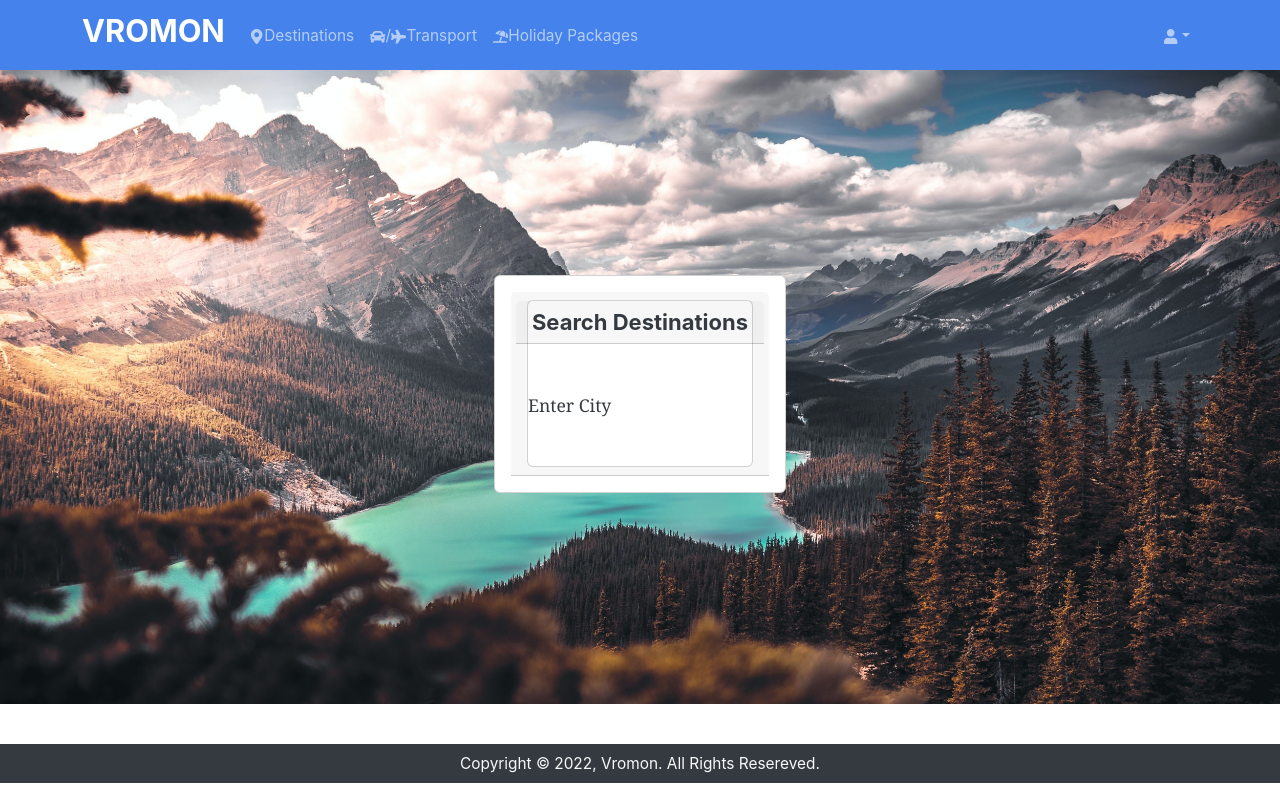
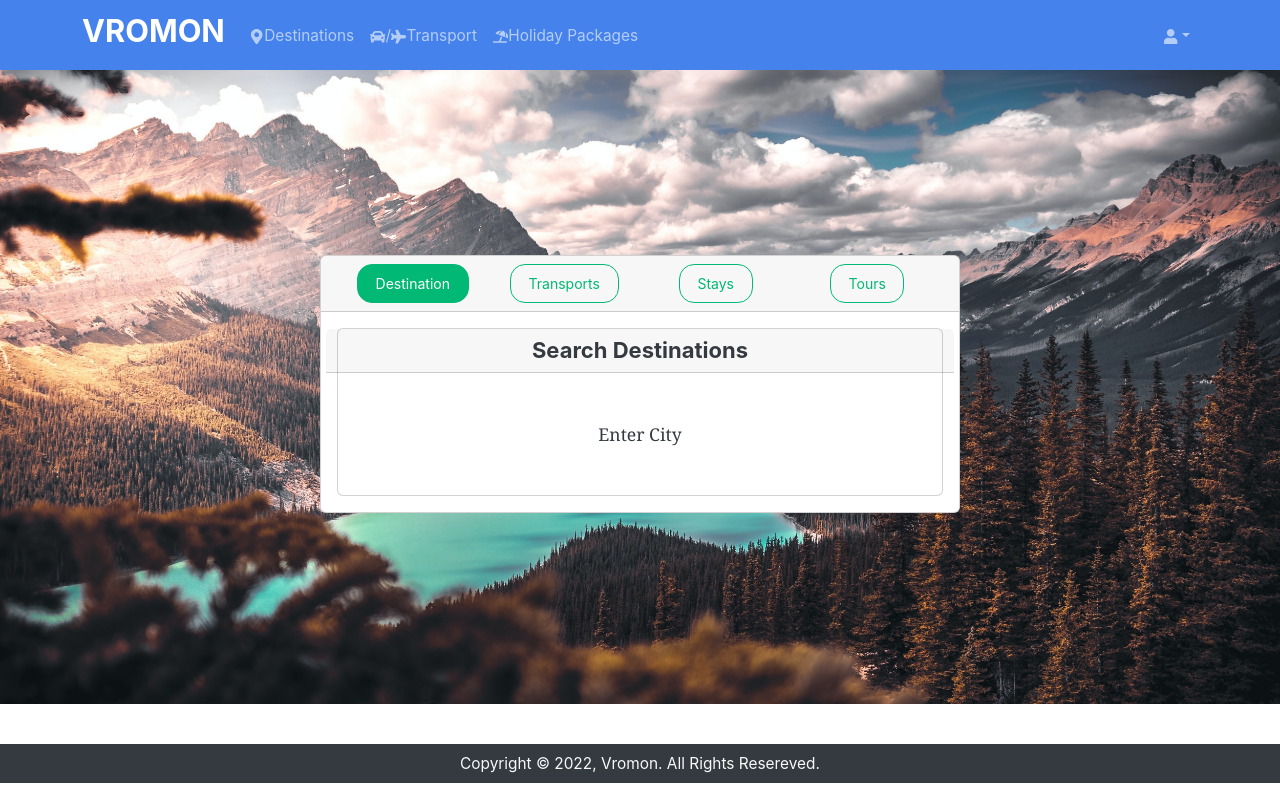
Before and after one commit to TangoRomeo80/Vromon, a React (Create React App) app in the folder frontend/: page /testNav in a window 1280 px wide. Built offline with nearby package versions, Linux system fonts and the light colour scheme.

Commit message:
Update TestNavbar.js

```diff
--- a/frontend/src/screens/TestNavbar.js
+++ b/frontend/src/screens/TestNavbar.js
@@ -1,21 +1,21 @@
-import React, { useState, useEffect } from "react";
-import { Row, Col, Container, Card, Button } from "react-bootstrap";
+import React, { useState, useEffect } from 'react'
+import { Row, Col, Container, Card, Button, Nav } from 'react-bootstrap'
 
 const SearchStays = () => {
   return (
     <div>
       <h1>Search Stays</h1>
     </div>
-  );
-};
+  )
+}
 
 const SearchTransports = () => {
   return (
     <div>
       <h1>Search Transports</h1>
     </div>
-  );
-};
+  )
+}
 
 const SearchDestinations = () => {
   return (
@@ -31,32 +31,154 @@ const SearchDestinations = () => {
         </Row>
       </Card>
     </div>
-  );
-};
+  )
+}
 
 const SearchTours = () => {
   return (
     <div>
       <h1>Search Tours</h1>
     </div>
-  );
-};
+  )
+}
 
 const TestNavbar = () => {
-  const [searchSelection, setSearchSelection] = useState("destinations");
+  const [searchSelection, setSearchSelection] = useState('destinations')
 
   return (
     <div
       style={{
-        minHeight: "80vh",
+        minHeight: '80vh',
         backgroundImage: 'url("/Nav/test2.jpg")',
-        backgroundSize: "cover",
-        backgroundPosition: "center",
+        backgroundSize: 'cover',
+        backgroundPosition: 'center',
       }}
-      className="d-flex flex-row justify-content-center align-items-center"
+      className='d-flex justify-content-center align-items-center'
     >
-      <Card>
-        {/* <Card.Img variant="top" src="/Nav/test2.jpg" /> */}
+      <Card className='text-center w-50'>
+        <Card.Header>
+          <Container>
+            <Row>
+              <Col
+                sm={6}
+                lg={3}
+                className='d-flex justify-content-center'
+                onClick={() => setSearchSelection('destinations')}
+              >
+                <Button
+                  variant={
+                    searchSelection === 'destinations'
+                      ? 'success'
+                      : 'outline-success'
+                  }
+                >
+                  Destination
+                </Button>
+              </Col>
+              <Col
+                sm={6}
+                lg={3}
+                className='d-flex justify-content-center'
+                onClick={() => setSearchSelection('transports')}
+              >
+                <Button
+                  variant={
+                    searchSelection === 'transports'
+                      ? 'success'
+                      : 'outline-success'
+                  }
+                >
+                  Transports
+                </Button>
+              </Col>
+              <Col
+                sm={6}
+                lg={3}
+                className='d-flex justify-content-center'
+                onClick={() => setSearchSelection('stays')}
+              >
+                <Button
+                  variant={
+                    searchSelection === 'stays' ? 'success' : 'outline-success'
+                  }
+                >
+                  Stays
+                </Button>
+              </Col>
+              <Col
+                sm={6}
+                lg={3}
+                className='d-flex justify-content-center'
+                onClick={() => setSearchSelection('tours')}
+              >
+                <Button
+                  variant={
+                    searchSelection === 'tours' ? 'success' : 'outline-success'
+                  }
+                >
+                  Tours
+                </Button>
+              </Col>
+            </Row>
+          </Container>
+          {/* <Nav>
+            <Nav.Item onClick={() => setSearchSelection('destinations')}>
+              <Button
+                variant={
+                  searchSelection === 'destinations'
+                    ? 'success'
+                    : 'outline-success'
+                }
+              >
+                Destination
+              </Button>
+            </Nav.Item>
+            <Nav.Item onClick={() => setSearchSelection('transports')}>
+              <Button
+                variant={
+                  searchSelection === 'transports'
+                    ? 'success'
+                    : 'outline-success'
+                }
+              >
+                Transports
+              </Button>
+            </Nav.Item>
+            <Nav.Item onClick={() => setSearchSelection('stays')}>
+              <Button
+                variant={
+                  searchSelection === 'stays' ? 'success' : 'outline-success'
+                }
+              >
+                Stays
+              </Button>
+            </Nav.Item>
+            <Nav.Item onClick={() => setSearchSelection('tours')}>
+              <Button
+                variant={
+                  searchSelection === 'tours' ? 'success' : 'outline-success'
+                }
+              >
+                Tours
+              </Button>
+            </Nav.Item>
+          </Nav> */}
+        </Card.Header>
+        <Card.Body>
+          {searchSelection === 'stays' ? (
+            <SearchStays />
+          ) : searchSelection === 'destinations' ? (
+            <SearchDestinations />
+          ) : searchSelection === 'tours' ? (
+            <SearchTours />
+          ) : searchSelection === 'transports' ? (
+            <SearchTransports />
+          ) : null}
+        </Card.Body>
+      </Card>
+
+      {/* <Card>
+        {/* <Card.Img variant="top" src="/Nav/test2.jpg" />
 
         <Card.Body>
           <Card.Header>
@@ -71,9 +193,9 @@ const TestNavbar = () => {
             ) : null}
           </Card.Header>
         </Card.Body>
-      </Card>
+      </Card> */}
     </div>
-  );
-};
+  )
+}
 
-export default TestNavbar;
+export default TestNavbar
```
